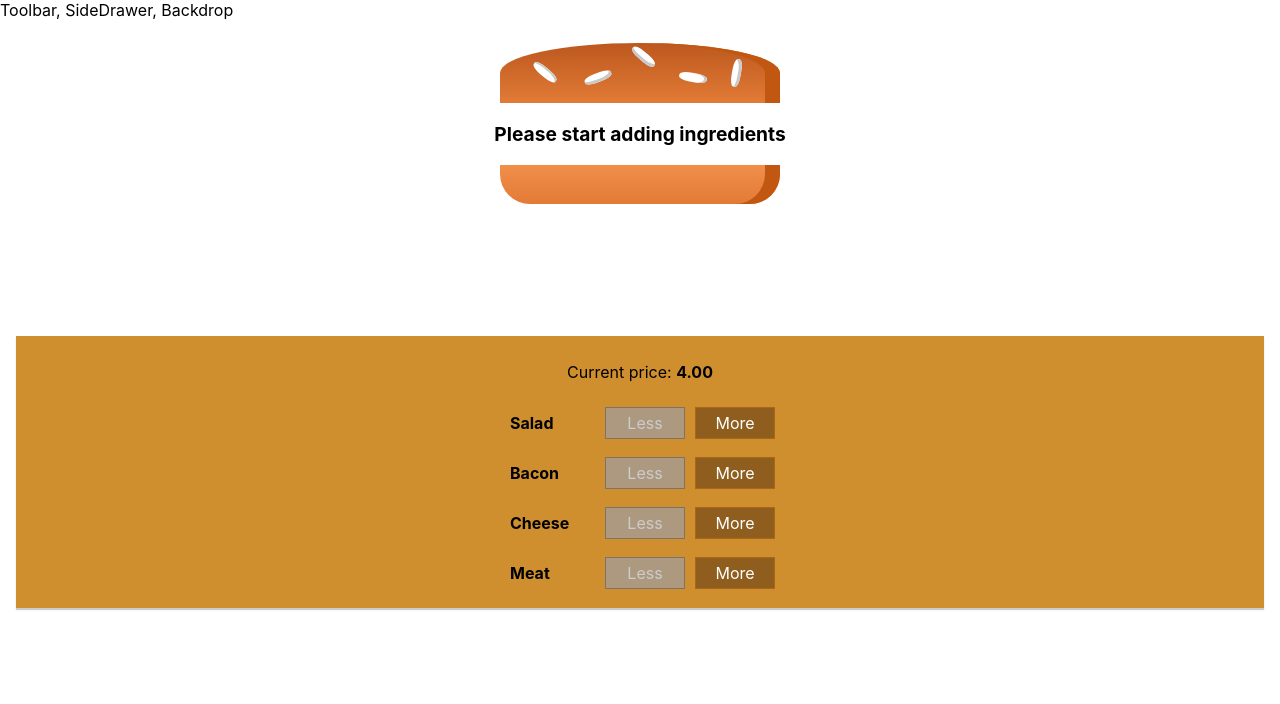
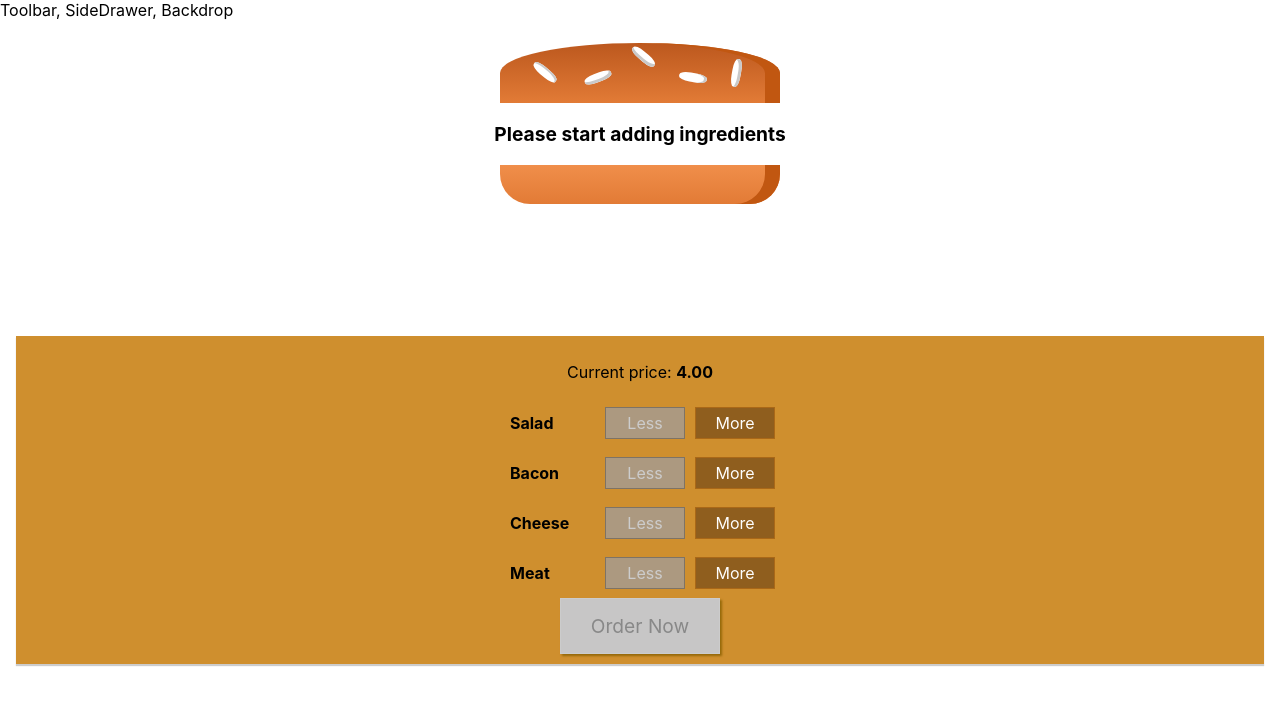
Before and after one commit to Didula/burger-builder, a React (Create React App) app: page / in a window 1280 px wide. Shown: the top 704 px of the page. Built offline with nearby package versions, Linux system fonts and the light colour scheme.

Commit message:
Adding burger order button

```diff
--- a/src/components/Burger/BuildControls/BuildControls.js
+++ b/src/components/Burger/BuildControls/BuildControls.js
@@ -20,6 +20,10 @@ const buildControls = (props) => (
                 removed={() => props.ingredientRemoved(ctrl.type)}
                 disabled={props.disabled[ctrl.type]}/>
         ))}
+        <button
+            className={classes.OrderButton}
+            disabled={!props.purchasable}
+        >Order Now</button>
     </div>
 );
 
--- a/src/components/Burger/BuildControls/BuildControls.module.css
+++ b/src/components/Burger/BuildControls/BuildControls.module.css
@@ -8,3 +8,44 @@
     margin: auto;
     padding: 10px 0;
 }
+
+.OrderButton {
+    background-color: #DAD735;
+    outline: none;
+    cursor: pointer;
+    border: 1px solid #966909;
+    color: #966909;
+    font-family: inherit;
+    font-size: 1.2em;
+    padding: 15px 30px;
+    box-shadow: 2px 2px 2px #966909;
+}
+
+.OrderButton:hover, .OrderButton:active {
+    background-color: #A0DB41;
+    border: 1px solid #966909;
+    color: #966909;
+}
+
+.OrderButton:disabled {
+    background-color: #C7C6C6;
+    cursor: not-allowed;
+    border: 1px solid #ccc;
+    color: #888888;
+}
+
+.OrderButton:not(:disabled) {
+    animation: enable 0.3s linear;
+}
+
+@keyframes enable {
+    0% {
+        transform: scale(1);
+    }
+    60% {
+        transform: scale(1.1);
+    }
+    100% {
+        transform: scale(1);
+    }
+}
--- a/src/containers/BurgerBuilder/BurgerBuilder.js
+++ b/src/containers/BurgerBuilder/BurgerBuilder.js
@@ -18,7 +18,17 @@ class BurgerBuilder extends Component {
             cheese: 0,
             meat: 0
         },
-        totalPrice: 4
+        totalPrice: 4,
+        purchasable: false
+    }
+
+    updatePurchaseState(ingredients) {
+        const sum = Object.keys(ingredients).map(igKey => {
+            return ingredients[igKey];
+        }).reduce((sum, el) => {
+                return sum + el
+        }, 0)
+        this.setState({purchasable: sum > 0})
     }
 
     addIngredientHandler = (type) => {
@@ -32,11 +42,12 @@ class BurgerBuilder extends Component {
         const oldPrice = this.state.totalPrice;
         const newPrice = oldPrice + priceAddition;
         this.setState({totalPrice: newPrice, ingredients: updatedIngredients})
+        this.updatePurchaseState(updatedIngredients);
     }
 
     removeIngredientHandler = (type) => {
         const oldCount = this.state.ingredients[type];
-        if(oldCount <= 0){
+        if (oldCount <= 0) {
             return;
         }
         const updatedCount = oldCount - 1;
@@ -48,13 +59,14 @@ class BurgerBuilder extends Component {
         const oldPrice = this.state.totalPrice;
         const newPrice = oldPrice - priceDeduction;
         this.setState({totalPrice: newPrice, ingredients: updatedIngredients})
+        this.updatePurchaseState(updatedIngredients);
     }
 
     render() {
         const disabledInfo = {
             ...this.state.ingredients
         }
-        for(let key in disabledInfo){
+        for (let key in disabledInfo) {
             disabledInfo[key] = disabledInfo[key] <= 0;
         }
         return (
@@ -65,6 +77,7 @@ class BurgerBuilder extends Component {
                     ingredientRemoved={this.removeIngredientHandler}
                     disabled={disabledInfo}
                     price={this.state.totalPrice}
+                    purchasable={this.state.purchasable}
                 />
             </Aux>
         )
```
